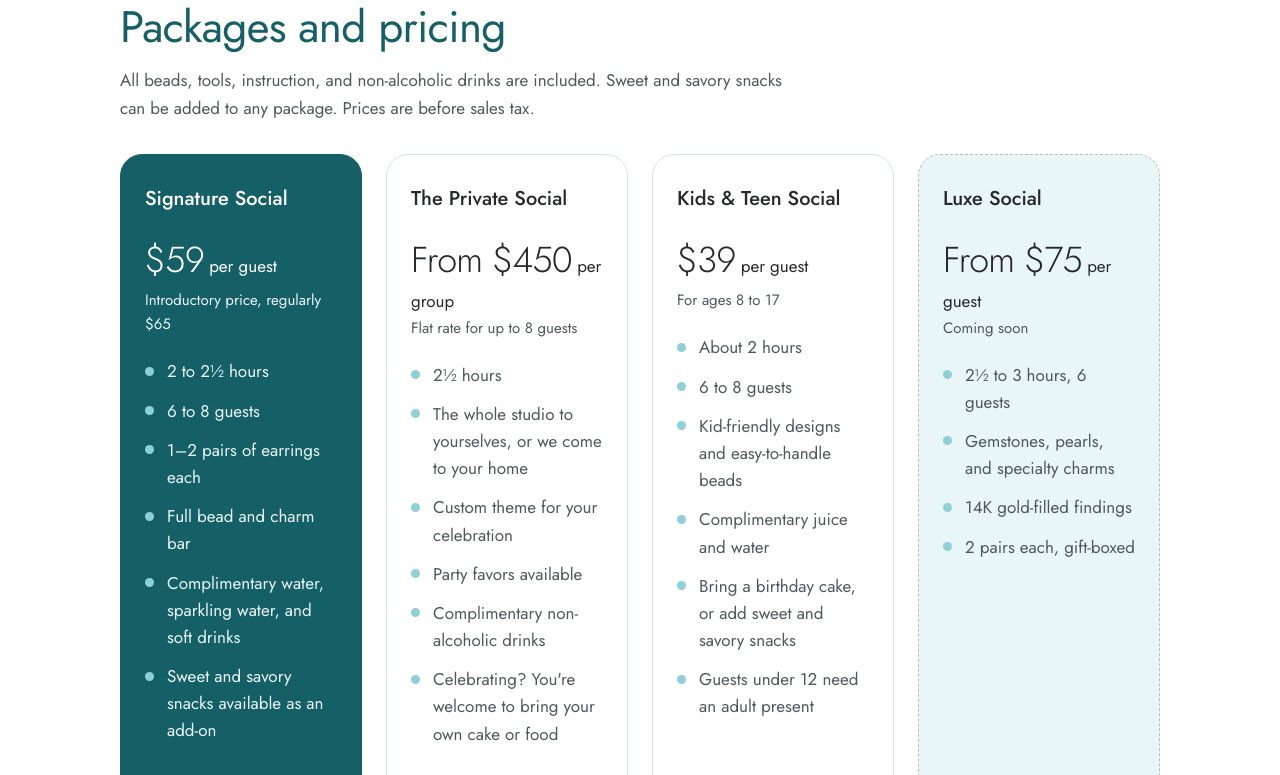
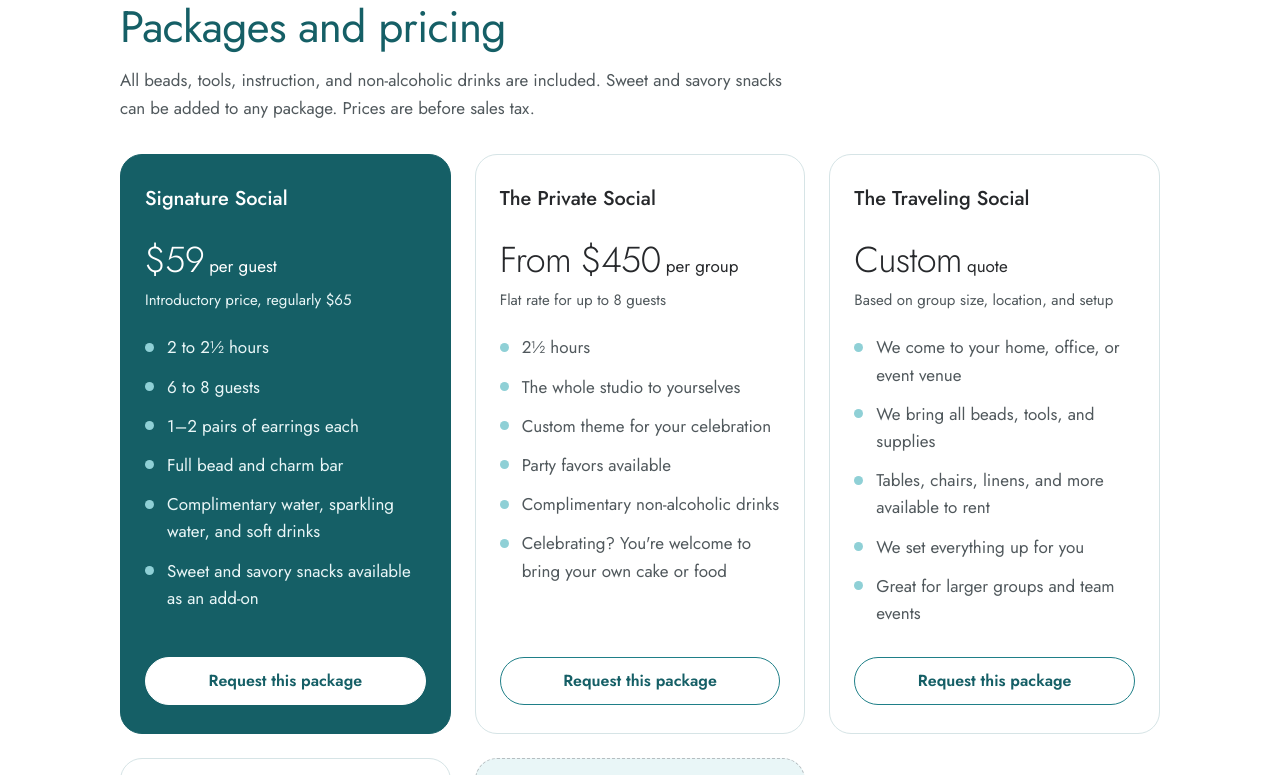
Before and after one commit to BeadsideSocial/BeadsideSocial.github.io, a plain HTML site: page index.html in a window 1280 px wide. Shown: the part 8510-9285 px from the top of the page. Drawn offline with Linux system fonts and the light colour scheme.

Commit message:
Add The Traveling Social on-location package
New custom-quote package for parties at the client's home, office or
venue, with supplies brought and set up, plus rentable tables, chairs
and linens. Private Social is now studio-only; FAQ answers and the
booking form are updated to match. Package cards use a 3-column grid.

Co-Authored-By: Claude Opus 5.5 <noreply@anthropic.com>
Claude-Session: https://claude.ai/code/session_01K7R3JR6Wx5Uu58FHwXpCCV

```diff
--- a/index.html
+++ b/index.html
@@ -324,13 +324,26 @@
           <p class="price-sub">Flat rate for up to 8 guests</p>
           <ul class="pkg-facts">
             <li>2½ hours</li>
-            <li>The whole studio to yourselves, or we come to your home</li>
+            <li>The whole studio to yourselves</li>
             <li>Custom theme for your celebration</li>
             <li>Party favors available</li>
             <li>Complimentary non-alcoholic drinks</li>
             <li>Celebrating? You're welcome to bring your own cake or food</li>
           </ul>
           <a class="btn btn-quiet" href="#book" data-package="The Private Social">Request this package</a>
+        </li>
+        <li class="pkg">
+          <h3>The Traveling Social</h3>
+          <p class="price"><span class="amt">Custom</span> quote</p>
+          <p class="price-sub">Based on group size, location, and setup</p>
+          <ul class="pkg-facts">
+            <li>We come to your home, office, or event venue</li>
+            <li>We bring all beads, tools, and supplies</li>
+            <li>Tables, chairs, linens, and more available to rent</li>
+            <li>We set everything up for you</li>
+            <li>Great for larger groups and team events</li>
+          </ul>
+          <a class="btn btn-quiet" href="#book" data-package="The Traveling Social">Request this package</a>
         </li>
         <li class="pkg">
           <h3>Kids &amp; Teen Social</h3>
@@ -416,7 +429,7 @@
       </details>
       <details>
         <summary>Where are parties held?</summary>
-        <p>In our private studio space in Palm Beach County. Because it's reservation-only, we share the address once your date is confirmed. With The Private Social, we can also bring the party to your home.</p>
+        <p>In our private studio space in Palm Beach County. Because it's reservation-only, we share the address once your date is confirmed. With The Traveling Social, we bring the party to your home, office, or venue, along with all the supplies, and tables, chairs, and linens if you need them.</p>
       </details>
       <details>
         <summary>Can I come by myself?</summary>
@@ -432,7 +445,7 @@
       </details>
       <details>
         <summary>Can we bring wine?</summary>
-        <p>Parties at our studio are alcohol-free, and every party includes complimentary non-alcoholic drinks. If we come to your home for a Private Social, you're welcome to serve your own drinks.</p>
+        <p>Parties at our studio are alcohol-free, and every party includes complimentary non-alcoholic drinks. If we come to you for a Traveling Social, you're welcome to serve your own drinks.</p>
       </details>
       <details>
         <summary>Can we bring our own food or cake?</summary>
@@ -471,6 +484,7 @@
           <select id="f-package" name="package">
             <option>Signature Social</option>
             <option>The Private Social</option>
+            <option>The Traveling Social</option>
             <option>Open social night (single seats)</option>
             <option>Kids &amp; Teen Social</option>
             <option>Special edition</option>
--- a/styles.css
+++ b/styles.css
@@ -337,7 +337,7 @@ input[aria-invalid="true"] { border-color: #b3261e; }
 .about-values p { margin: 0; color: var(--ink-soft); }
 
 /* Pricing now has four packages and four extras */
-.packages { grid-template-columns: repeat(auto-fit, minmax(240px, 1fr)); }
+.packages { grid-template-columns: repeat(3, 1fr); }
 .extras { grid-template-columns: repeat(4, 1fr); }
 @media (max-width: 1000px) { .extras { grid-template-columns: 1fr 1fr; } }
 @media (max-width: 900px) { .socials, .about { grid-template-columns: 1fr; } .packages { grid-template-columns: 1fr; } }
```
